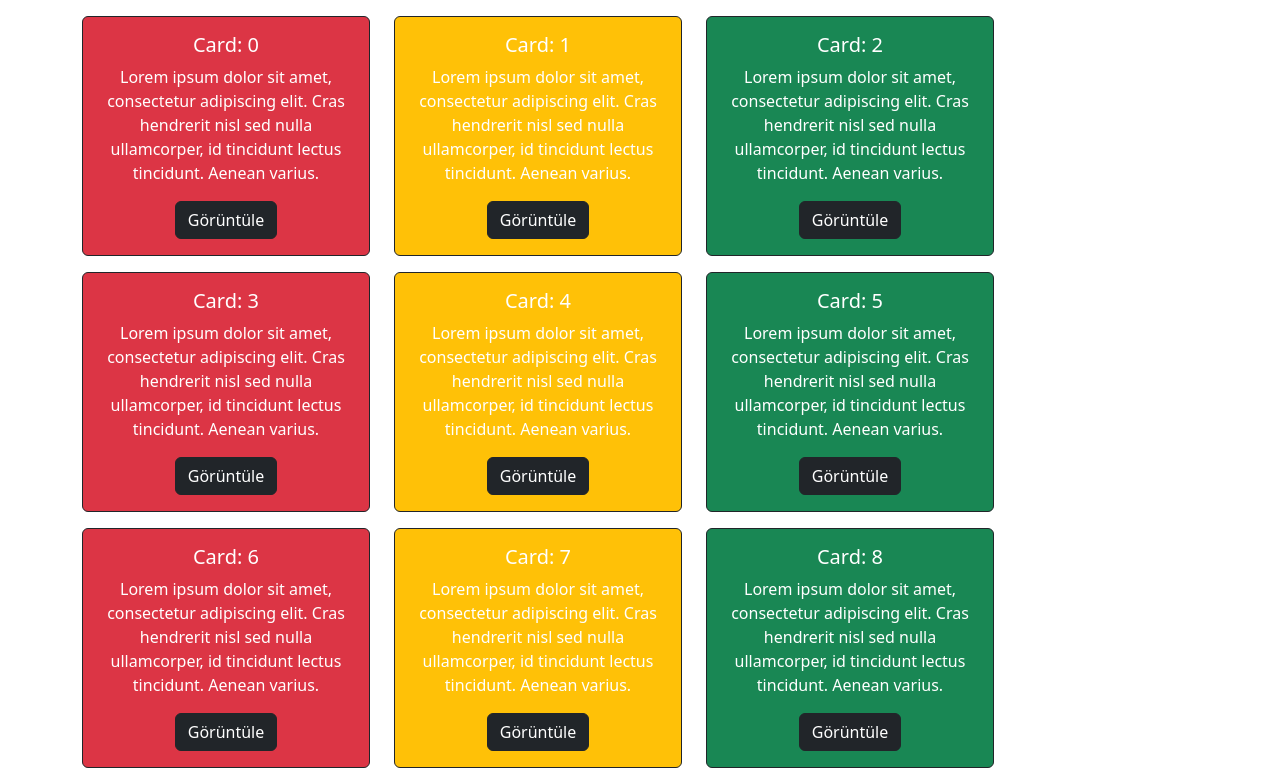
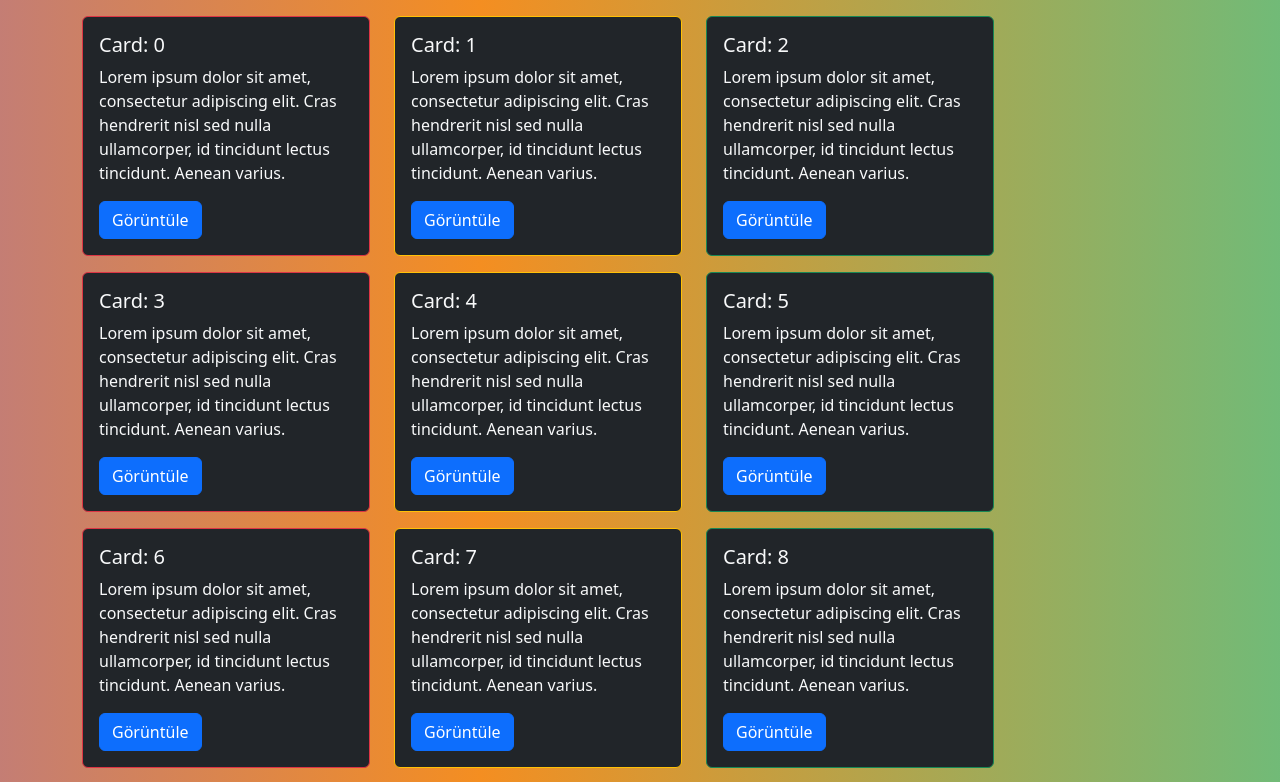
Before and after one commit to burakbaran/When-Where, a React (Create React App) app: page / in a window 1280 px wide. Shown: the top 782 px of the page. Built offline with nearby package versions, Linux system fonts and the light colour scheme.

Commit message:
background animation added.

```diff
--- a/src/App.css
+++ b/src/App.css
@@ -1,38 +1,17 @@
 .App {
-  text-align: center;
+  background: linear-gradient(90deg, #d2001a, #7462ff, #f48e21, #23d5ab);
+  background-size: 300% 300%;
+  animation: color 16s ease-in-out infinite;
 }
 
-.App-logo {
-  height: 40vmin;
-  pointer-events: none;
-}
-
-@media (prefers-reduced-motion: no-preference) {
-  .App-logo {
-    animation: App-logo-spin infinite 20s linear;
+@keyframes color {
+  0% {
+    background-position: 0 50%;;
+  }
+  50% {
+    background-position: 100% 50%;;
+  }
+  100% {
+    background-position: 0 50%;;
   }
 }
-
-.App-header {
-  background-color: #282c34;
-  min-height: 100vh;
-  display: flex;
-  flex-direction: column;
-  align-items: center;
-  justify-content: center;
-  font-size: calc(10px + 2vmin);
-  color: white;
-}
-
-.App-link {
-  color: #61dafb;
-}
-
-@keyframes App-logo-spin {
-  from {
-    transform: rotate(0deg);
-  }
-  to {
-    transform: rotate(360deg);
-  }
-}
--- a/src/MainLayout/MainLayout.styles.css
+++ b/src/MainLayout/MainLayout.styles.css
@@ -1,10 +1,7 @@
-
-
-
 .card {
     width: 18rem;
 }
 
 .card:hover {
-    box-shadow: 0 8px 16px 0 black;
+    box-shadow: 0 8px 24px 0 white;
 }
--- a/src/MainLayout/MainLayout.tsx
+++ b/src/MainLayout/MainLayout.tsx
@@ -17,9 +17,9 @@ const MainLayout = ({
             return (
               <Col xs="auto" style={{justifyContent: "flex-start", display: "flex", marginTop: "1rem"}}>
                 <Card key={item.id} className="card"
-                      border="dark"
-                      bg={cardPriorityConverter(item.priority)}
-                      text="white"
+                      border={cardPriorityConverter(item.priority)}
+                      bg="dark"
+                      text="light"
                 >
                   <Card.Body>
                     <Card.Title>{item.label}</Card.Title>
@@ -27,7 +27,7 @@ const MainLayout = ({
                       {item.detail}
                     </Card.Text>
                     {/*TODO: open new modal for details*/}
-                    <Button variant="dark">Görüntüle</Button>
+                    <Button variant="primary">Görüntüle</Button>
                   </Card.Body>
                 </Card>
               </Col>
```
